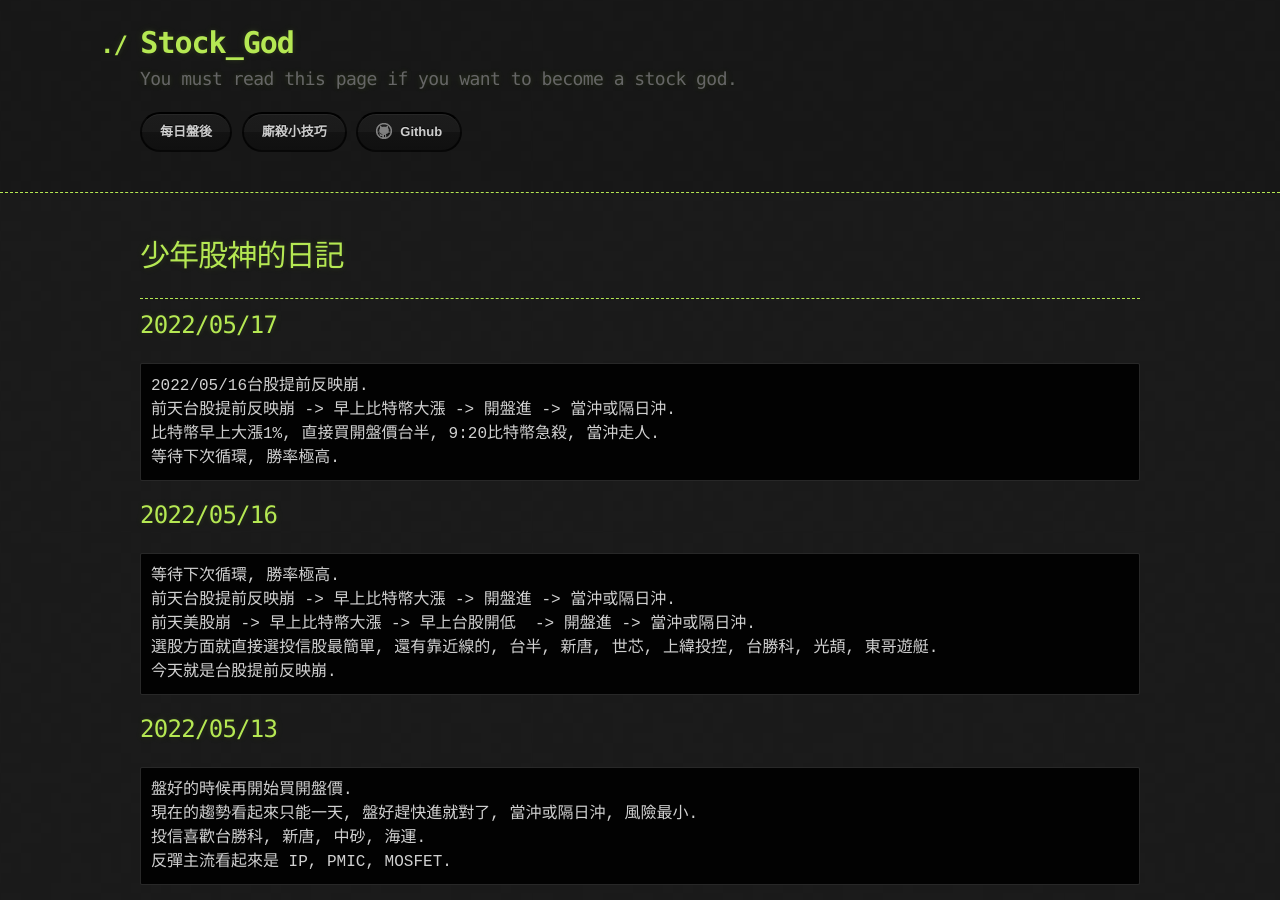
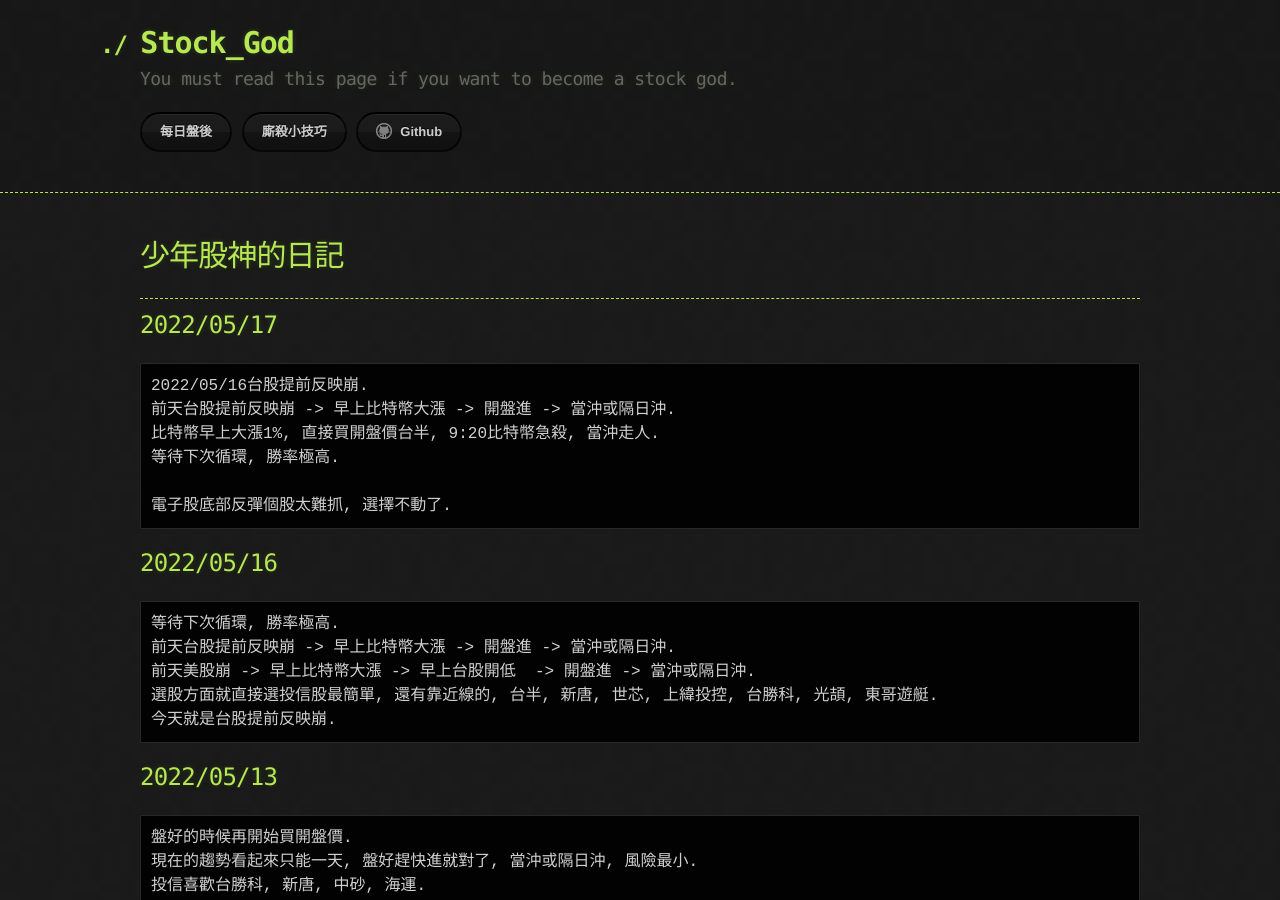
Before and after one commit to lepg5487/Stock_God, a Jekyll site: the page built from index.md, in a window 1280 px wide and 900 px high. Built offline with Jekyll 4.4.1, drawn with Linux system fonts in a browser that asks for light colours; our own code applies the rules of GitHub Pages for plain Markdown files.

Commit message:
Update index.md

````diff
--- a/index.md
+++ b/index.md
@@ -12,6 +12,8 @@ layout: testlayouts
 前天台股提前反映崩 -> 早上比特幣大漲 -> 開盤進 -> 當沖或隔日沖.
 比特幣早上大漲1%, 直接買開盤價台半, 9:20比特幣急殺, 當沖走人.
 等待下次循環, 勝率極高.
+
+電子股底部反彈個股太難抓, 選擇不動了.
 ```
 
 ## 2022/05/16
````
